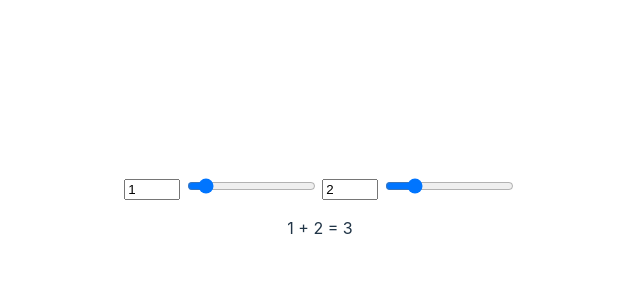
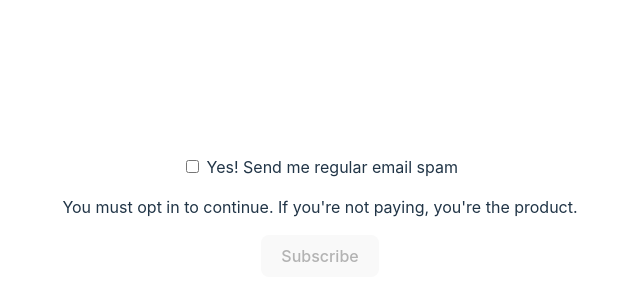
Before and after one commit to akashsoni01/svelte4_poc, a Svelte app in the folder my-svelte-project/: page / in a window 1280 px wide. Shown: the part 184-484 px from the top of the page, without its empty margins (320-960 px from the left). Built offline with nearby package versions, Linux system fonts and the light colour scheme.

Commit message:
binding checkbox

```diff
--- a/my-svelte-project/src/App.svelte
+++ b/my-svelte-project/src/App.svelte
@@ -1,16 +1,16 @@
 <script>
-  let a = 1;
-  let b = 2;
+  let yes = false;
 </script>
 
 <label>
-  <input type="number" bind:value={a} min="0" max="10" />
-  <input type="range" bind:value={a} min="0" max="10" />
+  <input type="checkbox" bind:checked={yes} />
+  Yes! Send me regular email spam
 </label>
 
-<label>
-  <input type="number" bind:value={b} min="0" max="10" />
-  <input type="range" bind:value={b} min="0" max="10" />
-</label>
+{#if yes}
+  <p>Thank you. We will bombard your inbox and sell your personal details.</p>
+{:else}
+  <p>You must opt in to continue. If you're not paying, you're the product.</p>
+{/if}
 
-<p>{a} + {b} = {a + b}</p>
+<button disabled={!yes}>Subscribe</button>
```
